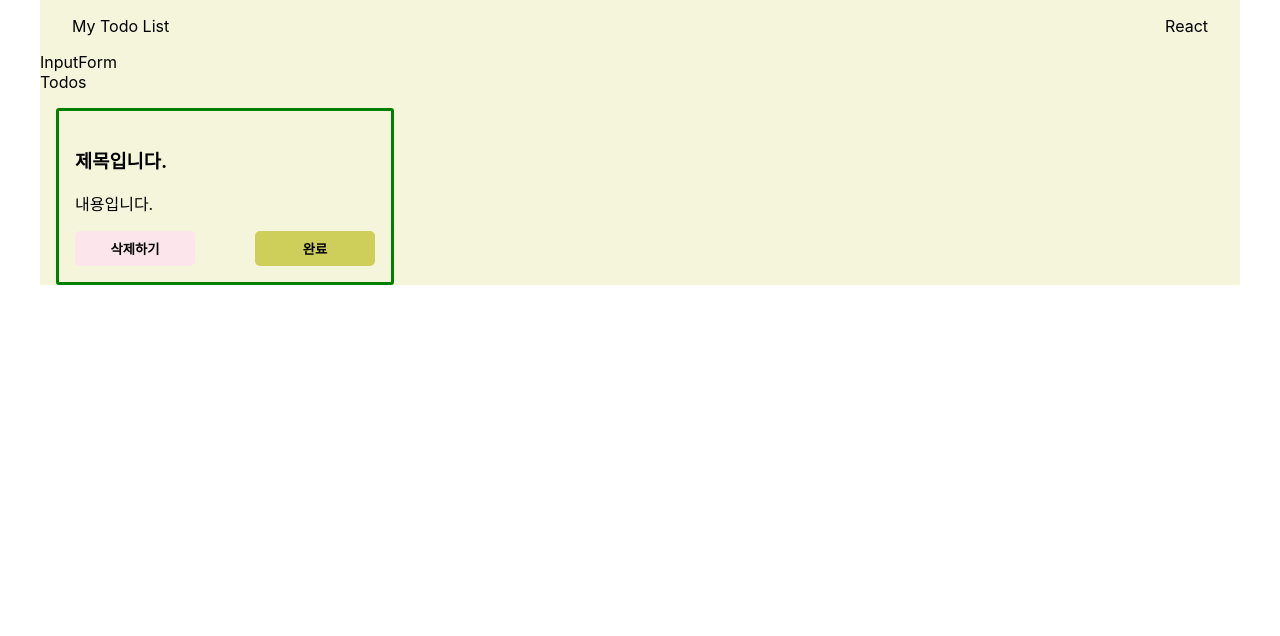
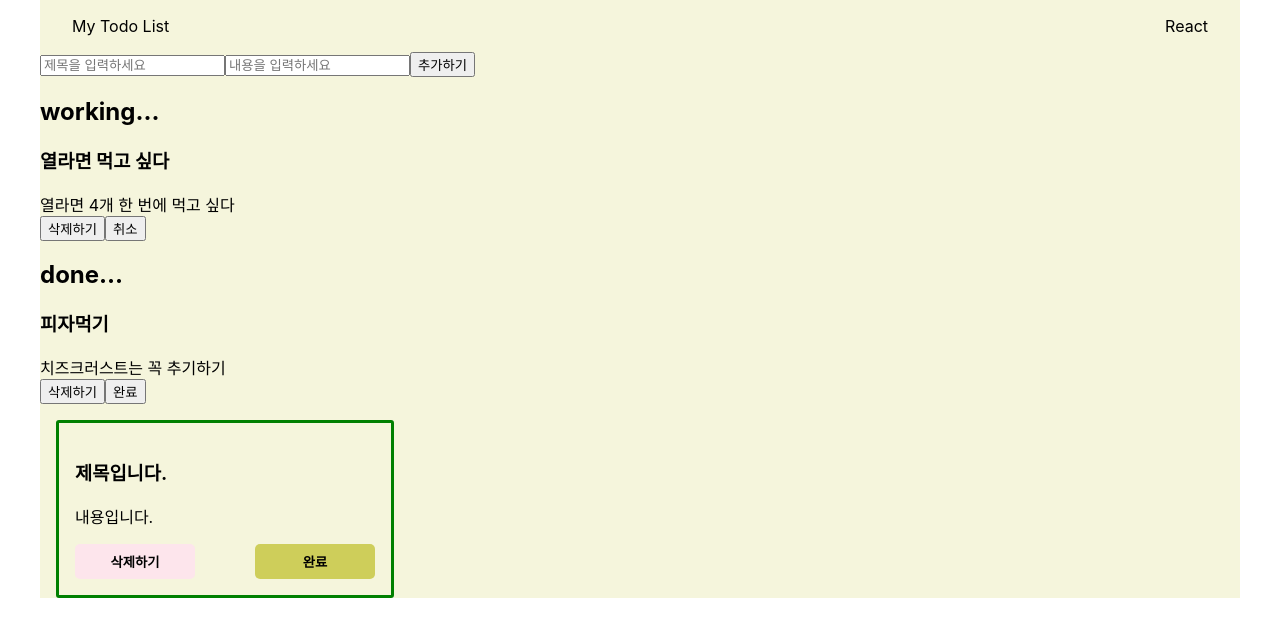
Before and after one commit to Banana-Master/REST-TODO, a React (Create React App) app: page / in a window 1280 px wide. Shown: the top 636 px of the page. Built offline with nearby package versions, Linux system fonts and the light colour scheme.

Commit message:
[추가] InputForm, Todos, DetailTodo, Home, redux-todos

```diff
--- a/src/components/InputForm.jsx
+++ b/src/components/InputForm.jsx
@@ -1,9 +1,36 @@
-import React from 'react'
+import React, { useState } from 'react';
+import { useDispatch } from 'react-redux';
+import { addTodo } from '../redux/modules/todos';
+import { v4 as uuid } from 'uuid';
 
 function InputForm() {
+  const [title, setTitle] = useState('');
+  const [content, setContent] = useState('');
+
+  const dispatch = useDispatch();
+
+  const handleClick = () => {
+    const todo = { id: uuid(), title, content, isDone: false };
+    dispatch(addTodo(todo));
+    setTitle('');
+    setContent('');
+  };
+
   return (
-    <div>InputForm</div>
-  )
+    <div>
+      <input
+        value={title}
+        placeholder='제목을 입력하세요'
+        onChange={(event) => setTitle(event.target.value)}
+      />
+      <input
+        value={content}
+        placeholder='내용을 입력하세요'
+        onChange={(event) => setContent(event.target.value)}
+      />
+      <button onClick={handleClick}>추가하기</button>
+    </div>
+  );
 }
 
-export default InputForm
+export default InputForm;
--- a/src/components/Todos.jsx
+++ b/src/components/Todos.jsx
@@ -1,9 +1,41 @@
-import React from 'react'
+import React from 'react';
+import { useSelector } from 'react-redux';
+import { useNavigate } from 'react-router-dom';
 
 function Todos() {
+  const todos = useSelector((state) => state.todos);
+
   return (
-    <div>Todos</div>
-  )
+    <div>
+      <h2>working...</h2>
+      {todos
+        .filter((todo) => !todo.isDone)
+        .map((todo) => (
+          <TestTodo key={todo.id} todo={todo} />
+        ))}
+      <h2>done...</h2>
+      {todos
+        .filter((todo) => todo.isDone)
+        .map((todo) => (
+          <TestTodo key={todo.id} todo={todo} />
+        ))}
+    </div>
+  );
 }
 
-export default Todos
+export default Todos;
+
+const TestTodo = ({ todo }) => {
+  const navigate = useNavigate();
+
+  return (
+    <>
+      <h3 onClick={() => navigate(`detail/${todo.id}`, { state: todo })}>
+        {todo.title}
+      </h3>
+      <div>{todo.content}</div>
+      <button>삭제하기</button>
+      <button>{todo.isDone ? '완료' : '취소'}</button>
+    </>
+  );
+};
--- a/src/pages/DetailTodo.jsx
+++ b/src/pages/DetailTodo.jsx
@@ -1,9 +1,21 @@
-import React from 'react'
+import React from 'react';
+import { useLocation, useNavigate } from 'react-router-dom';
 
 function DetailTodo() {
+  const navigate = useNavigate();
+  const location = useLocation();
+  const todo = location.state;
+
   return (
-    <div>DetailTodo</div>
-  )
+    <div>
+      <div>
+        <span>{todo.id}</span>
+        <button onClick={() => navigate(-1)}>이전으로</button>
+      </div>
+      <div>{todo.title}</div>
+      <div>{todo.content}</div>
+    </div>
+  );
 }
 
-export default DetailTodo
+export default DetailTodo;
--- a/src/redux/modules/todos.js
+++ b/src/redux/modules/todos.js
@@ -1,16 +1,16 @@
-import { v4 as uuid } from "uuid";
+import { v4 as uuid } from 'uuid';
 
 const initialState = [
   {
     id: uuid(),
-    title: "열라면 먹고 싶다",
-    content: "열라면 4개 한 번에 먹고 싶다",
+    title: '열라면 먹고 싶다',
+    content: '열라면 4개 한 번에 먹고 싶다',
     isDone: false,
   },
   {
     id: uuid(),
-    title: "피자먹기",
-    content: "치즈크러스트는 꼭 추기하기",
+    title: '피자먹기',
+    content: '치즈크러스트는 꼭 추기하기',
     isDone: true,
   },
 ];
@@ -18,9 +18,9 @@ const initialState = [
 // setCount(count + 1);
 // initialState , Reducer
 
-const TODO_SAVE = "todos/TODO_SAVE";
-const TODO_REMOVE = "todos/TODO_REMOVE";
-const TODO_UPDATE = "todos/TODO_UPDATE";
+const TODO_SAVE = 'todos/TODO_SAVE';
+const TODO_REMOVE = 'todos/TODO_REMOVE';
+const TODO_UPDATE = 'todos/TODO_UPDATE';
 
 export const addTodo = (payload) => {
   return { type: TODO_SAVE, payload };
@@ -38,15 +38,13 @@ export const updateTodo = (payload) => {
 };
 
 const todos = (state = initialState, action) => {
-  console.log( action );
-  console.log(state);
   switch (action.type) {
     case TODO_SAVE:
+      state = [...state, action.payload];
       return state;
+
     case TODO_REMOVE:
-      state.map((item) => {
-
-      })
+      state.map((item) => {});
       return state;
 
     case TODO_UPDATE:
```
Also changed, not shown: src/pages/Home.jsx (+10 -15 lines).
